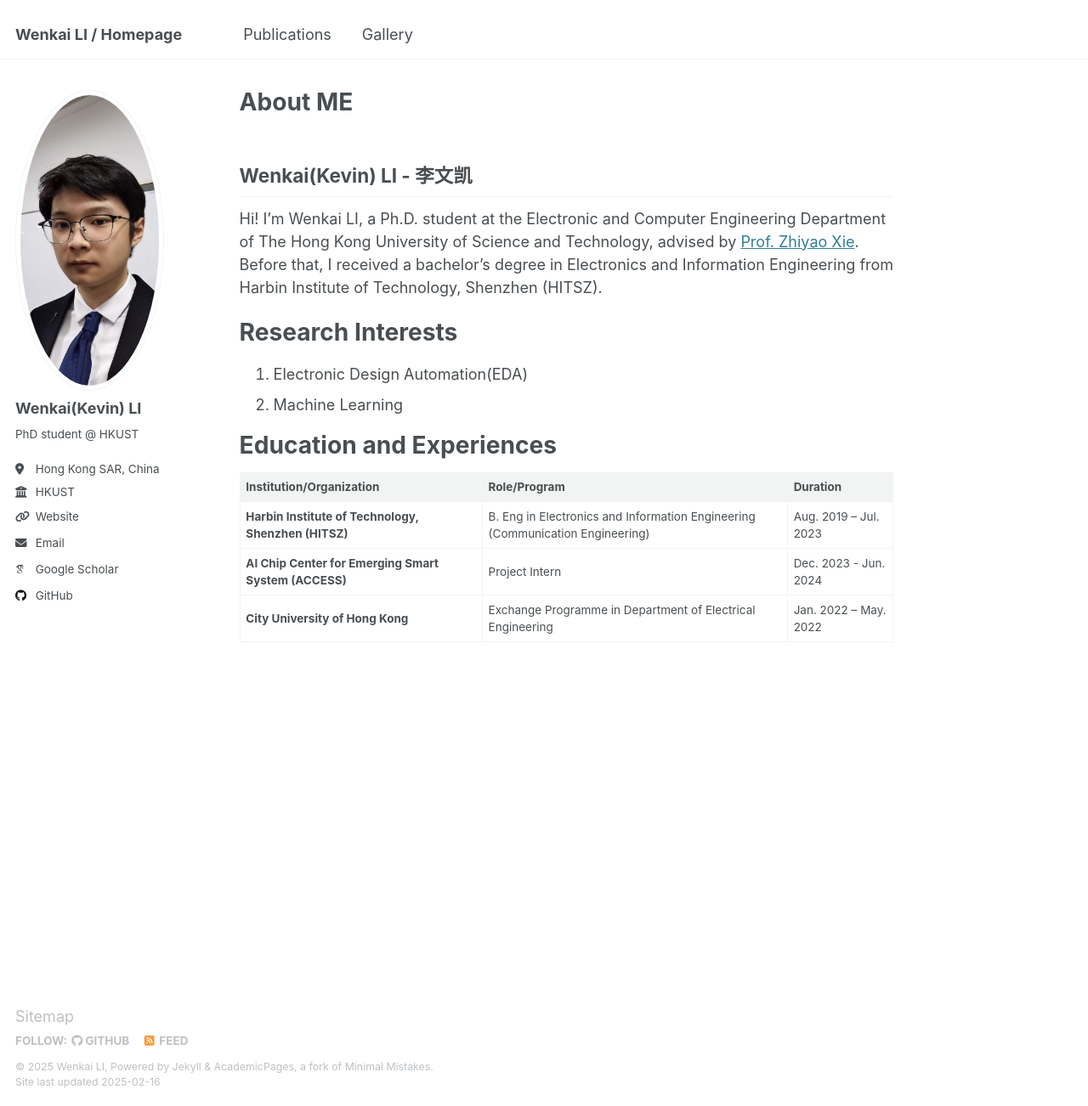
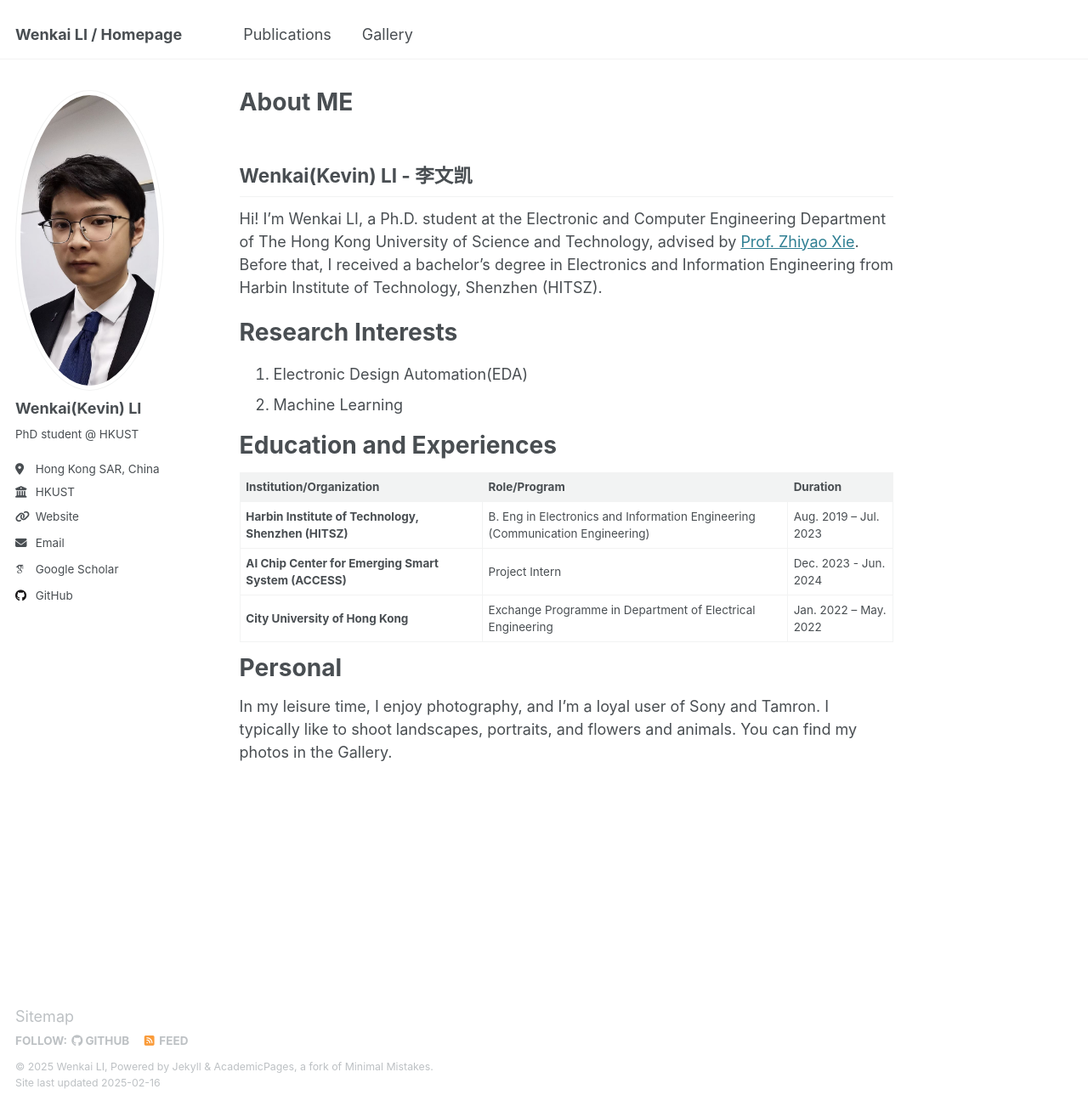
Before and after one commit to kevin333kevin/wenkaili.github.io, a Jekyll site: the page built from _pages/about.md, in a window 1280 px wide and 1302 px high. Shown: the whole window at 85% size. Built offline with Jekyll 4.4.1, drawn with Linux system fonts in a browser that asks for light colours; some web fonts are replaced.

Commit message:
Update about.md

```diff
--- a/_pages/about.md
+++ b/_pages/about.md
@@ -27,3 +27,9 @@ Education and Experiences
 | **Harbin Institute of Technology, Shenzhen (HITSZ)** | B. Eng in Electronics and Information Engineering (Communication Engineering) | Aug. 2019 – Jul. 2023    |
 | **AI Chip Center for Emerging Smart System (ACCESS)** | Project Intern                                             | Dec. 2023 - Jun. 2024     |
 | **City University of Hong Kong**                 | Exchange Programme in Department of Electrical Engineering | Jan. 2022 – May. 2022     |
+
+
+Personal
+======
+
+In my leisure time, I enjoy photography, and I'm a loyal user of Sony and Tamron. I typically like to shoot landscapes, portraits, and flowers and animals. You can find my photos in the Gallery.
```
